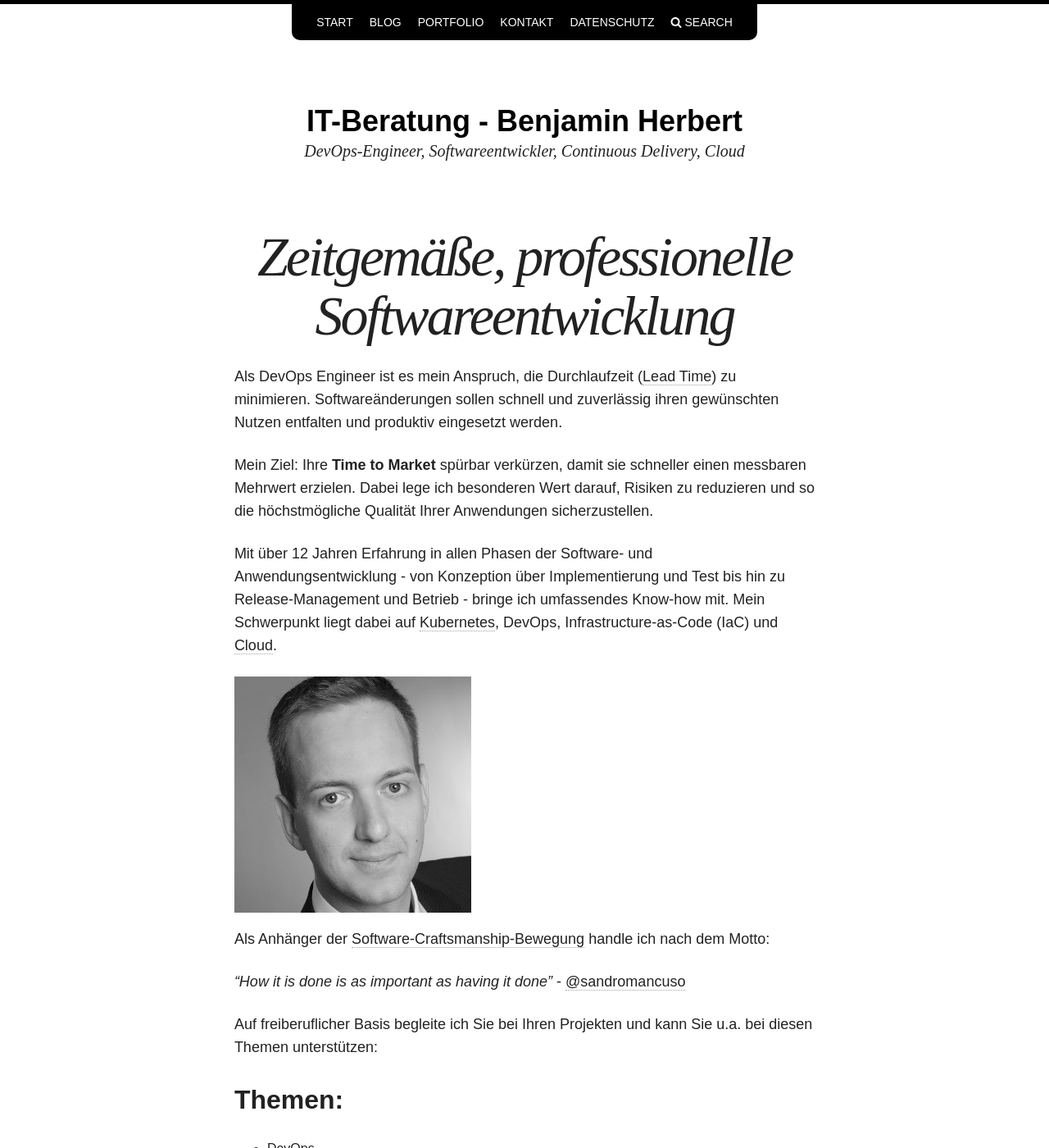
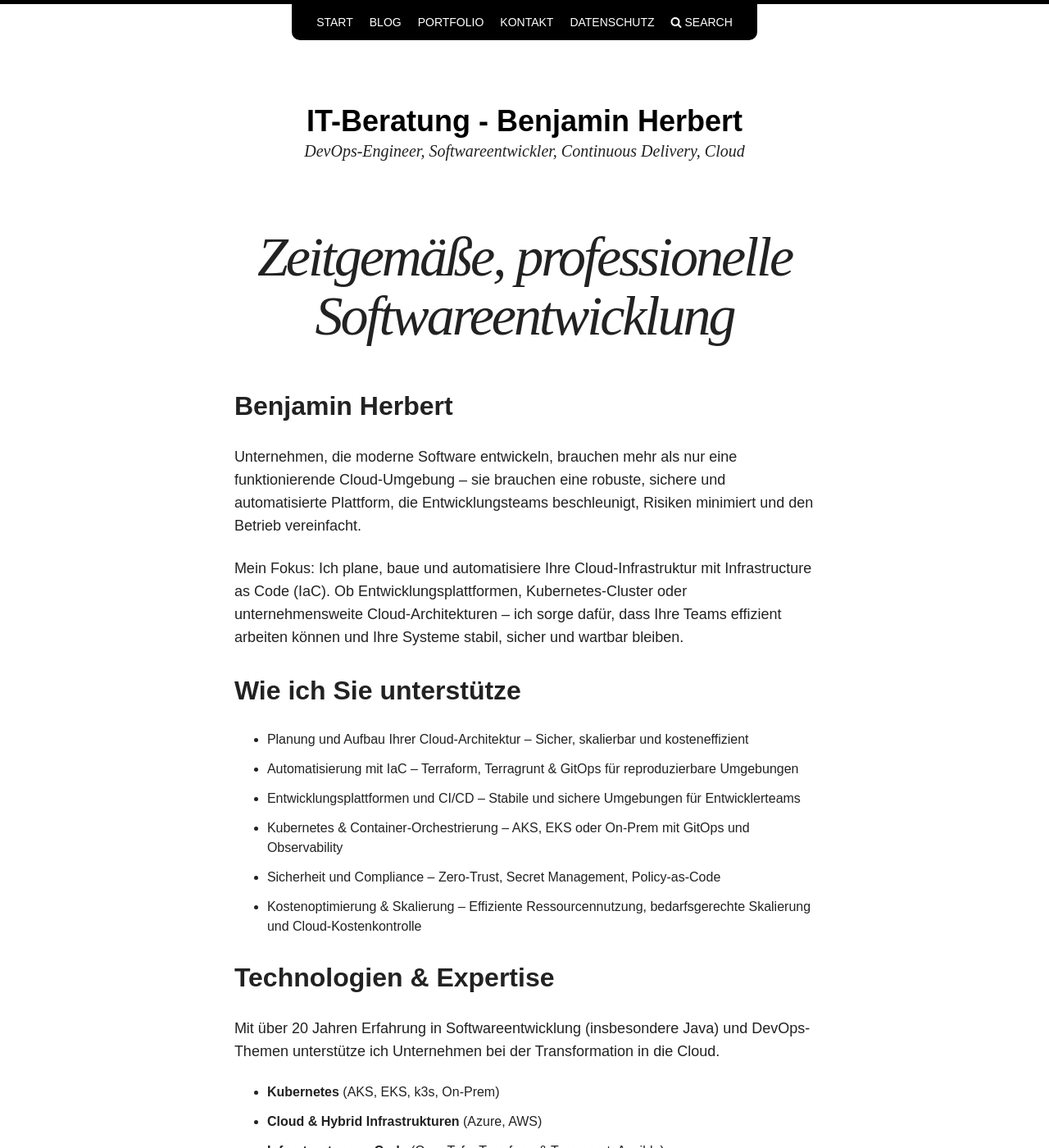
Before and after one commit to BenjaminHerbert/BenjaminHerbert.github.io, a Jekyll site: the page built from index.md, in a window 1280 px wide and 1400 px high. Shown: the whole window at 82% size. Built offline with Jekyll 4.4.1, drawn with Linux system fonts in a browser that asks for light colours; some of the changed text lies outside the part shown.

Commit message:
chore: update 2025

```diff
--- a/index.md
+++ b/index.md
@@ -1,14 +1,39 @@
 ---
 layout: page
 title: Zeitgemäße, professionelle Softwareentwicklung
-tags: [devops,java,freelancer,freiberufler,it-beratung,softwareentwicklung,software,consulting,continuous integration,tdd]
-last_modified_at: 2025-01-05 12:14:00 +0100
+tags: [devops,cloud,iac,terraform,java,freelancer,freiberufler,it-beratung,software,ci,cd,cloud,aks]
+last_modified_at: 2025-01-25 10:14:00 +0100
 ---
-Als DevOps Engineer ist es mein Anspruch, die Durchlaufzeit ([Lead Time](https://en.wikipedia.org/wiki/Lead_time)) zu minimieren. Softwareänderungen sollen schnell und zuverlässig ihren gewünschten Nutzen entfalten und produktiv eingesetzt werden.
 
-Mein Ziel: Ihre **Time to Market** spürbar verkürzen, damit sie schneller einen messbaren Mehrwert erzielen. Dabei lege ich besonderen Wert darauf, Risiken zu reduzieren und so die höchstmögliche Qualität Ihrer Anwendungen sicherzustellen.
+## Benjamin Herbert
 
-Mit über 12 Jahren Erfahrung in allen Phasen der Software- und Anwendungsentwicklung - von Konzeption über Implementierung und Test bis hin zu Release-Management und Betrieb - bringe ich umfassendes Know-how mit. Mein Schwerpunkt liegt dabei auf [Kubernetes](https://www.herbert.cc/tags/#kubernetes), DevOps, Infrastructure-as-Code (IaC) und [Cloud](https://www.herbert.cc/tags/#cloud).
+Unternehmen, die moderne Software entwickeln, brauchen mehr als nur eine funktionierende Cloud-Umgebung – sie brauchen eine robuste, sichere und automatisierte Plattform, die Entwicklungsteams beschleunigt, Risiken minimiert und den Betrieb vereinfacht.
+
+Mein Fokus: Ich plane, baue und automatisiere Ihre Cloud-Infrastruktur mit Infrastructure as Code (IaC). Ob Entwicklungsplattformen, Kubernetes-Cluster oder unternehmensweite Cloud-Architekturen – ich sorge dafür, dass Ihre Teams effizient arbeiten können und Ihre Systeme stabil, sicher und wartbar bleiben.
+
+## Wie ich Sie unterstütze
+
+* Planung und Aufbau Ihrer Cloud-Architektur – Sicher, skalierbar und kosteneffizient
+* Automatisierung mit IaC – Terraform, Terragrunt & GitOps für reproduzierbare Umgebungen
+* Entwicklungsplattformen und CI/CD – Stabile und sichere Umgebungen für Entwicklerteams
+* Kubernetes & Container-Orchestrierung – AKS, EKS oder On-Prem mit GitOps und Observability
+* Sicherheit und Compliance – Zero-Trust, Secret Management, Policy-as-Code
+* Kostenoptimierung & Skalierung – Effiziente Ressourcennutzung, bedarfsgerechte Skalierung und Cloud-Kostenkontrolle
+
+## Technologien & Expertise
+
+Mit über 20 Jahren Erfahrung in Softwareentwicklung (insbesondere Java) und DevOps-Themen unterstütze ich Unternehmen bei der Transformation in die Cloud.
+
+* **Kubernetes** (AKS, EKS, k3s, On-Prem)
+* **Cloud & Hybrid Infrastrukturen** (Azure, AWS)
+* **Infrastructure as Code** (OpenTofu, Terraform & Terragrunt, Ansible)
+* **Sicherheits- und Compliance-Automatisierung** (Secret Management, Security Scanning, Policy-as-Code)
+* **Monitoring & Observability** (Prometheus, Grafana, Elasticsearch)
+* **Softwareentwicklung & Architektur** (Java, Microservices, CI/CD)
+*	**GitOps & Automatisierung** (ArgoCD, Flux, Jenkins, GitHub Actions)
+* **Skalierung und Kostenoptimierung** (Auto-Scaling, Workload-Optimierung)
+
+Mein Schwerpunkt liegt dabei auf [Kubernetes](https://www.herbert.cc/tags/#kubernetes), DevOps, Infrastructure-as-Code (IaC) und [Cloud](https://www.herbert.cc/tags/#cloud).
 
 <div>
  <img src="images/bh.jpg" alt="Foto von Benjamin Herbert"/>
@@ -19,25 +44,11 @@ handle ich nach dem Motto:
 
 <cite>"How it is done is as important as having it done"</cite> - [@sandromancuso](https://twitter.com/sandromancuso)
 
-Auf freiberuflicher Basis begleite ich Sie bei Ihren Projekten und kann Sie u.a. bei diesen Themen unterstützen:
+## Remote. Transparent. Auf Enterprise-Niveau.
 
-## Themen:
-* DevOps
-* Kubernetes (AKS/k3s/on premise)
-* Cloud (AWS und [Azure](https://www.herbert.cc/tags/#azure))
-* Terraform und Terragrunt
-* Elasticsearch
-* Konzeption, Entwicklung und Test von Softwarelösungen in Java
-* Continuous Integration
-* Continuous Delivery
-* Software Craftsmanship
-* Software Engineering
-* Automatisierung von Build und Deployment
-* Betrieb und Aufbau von Build-Infrastruktur
+Ich arbeite **remote** und unterstütze Unternehmen, die nachhaltige, sichere und automatisierte Cloud-Infrastrukturen aufbauen wollen.
 
-Ich bin derzeit ausschließlich an Projekten interessiert, deren Bearbeitung remote erfolgen kann.
-
-Kontaktieren Sie mich gerne - vorzugsweise per E-Mail.
+Kontaktieren Sie mich per E-Mail – ich freue mich über Anfragen von Unternehmen
 
 ## Kontakt:
 
```
